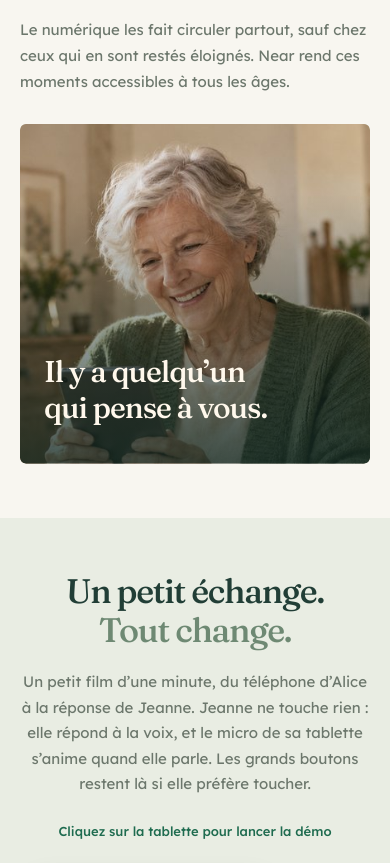
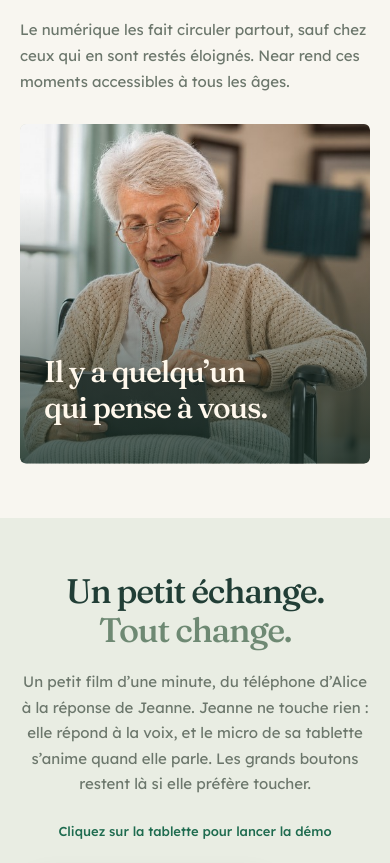
Before and after one commit to drcryptooff/near-vitrine, a plain HTML site: page index.html in a window 390 px wide. Shown: the part 880-1743 px from the top of the page. Drawn offline with Linux system fonts and the light colour scheme.

Commit message:
Actualise la photo de la mini-tablette Near

```diff
--- a/index.html
+++ b/index.html
@@ -58,7 +58,7 @@
 
 <section class="intro section wrap" id="approche"><div class="section-kicker"><span>01 / POURQUOI NEAR</span><span>QUAND LES ÉCRANS COMPLIQUENT TOUT</span></div>
   <div class="intro-grid"><h2>La vie se partage<br>dans les <em>petites choses.</em></h2><div><p>Le jardin qui fleurit. Le gâteau du dimanche. Un « je pense à toi » au milieu de la journée.</p><p>Le numérique les fait circuler partout, sauf chez ceux qui en sont restés éloignés. Near rend ces moments accessibles à tous les âges.</p></div></div>
-  <div class="editorial-photo"><img src="assets/moment-cuisine-1536.jpg" srcset="assets/moment-cuisine-900.jpg 900w, assets/moment-cuisine-1536.jpg 1536w" sizes="(max-width: 600px) 100vw, 1200px" decoding="async" alt="Mise en scène d’une femme âgée souriant en consultant sa tablette à la maison" loading="lazy" width="1536" height="800"><div class="photo-caption"><span class="overline">DE L’AUTRE CÔTÉ DE L’ÉCRAN</span><p>Il y a quelqu’un<br>qui pense à vous.</p></div></div>
+  <div class="editorial-photo" style="min-height:min(62vw, 744px)"><img src="assets/mini-tablette-near-1536.jpg" srcset="assets/mini-tablette-near-900.jpg 900w, assets/mini-tablette-near-1536.jpg 1536w" sizes="(max-width: 600px) 100vw, 1200px" decoding="async" alt="Une femme assise dans son fauteuil utilise la mini-tablette Near posée sur ses genoux." loading="lazy" width="1536" height="1024"><div class="photo-caption"><span class="overline">DE L’AUTRE CÔTÉ DE L’ÉCRAN</span><p>Il y a quelqu’un<br>qui pense à vous.</p></div></div>
 </section>
 
 <section class="demo-section section" id="demo"><div class="wrap"><div class="section-kicker"><span>02 / LA DÉMO</span><span>UNE MINUTE, SANS MICRO</span></div><div class="section-heading"><p class="eyebrow">LE MIEUX, C’EST D’ÉCOUTER.</p><h2>Un petit échange.<br><em>Tout change.</em></h2><p>Un petit film d’une minute, du téléphone d’Alice à la réponse de Jeanne. Jeanne ne touche rien : elle répond à la voix, et le micro de sa tablette s’anime quand elle parle. Les grands boutons restent là si elle préfère toucher.</p></div>
```
Also changed, not shown: assets/mini-tablette-near-1536.jpg (added), assets/mini-tablette-near-900.jpg (added).
